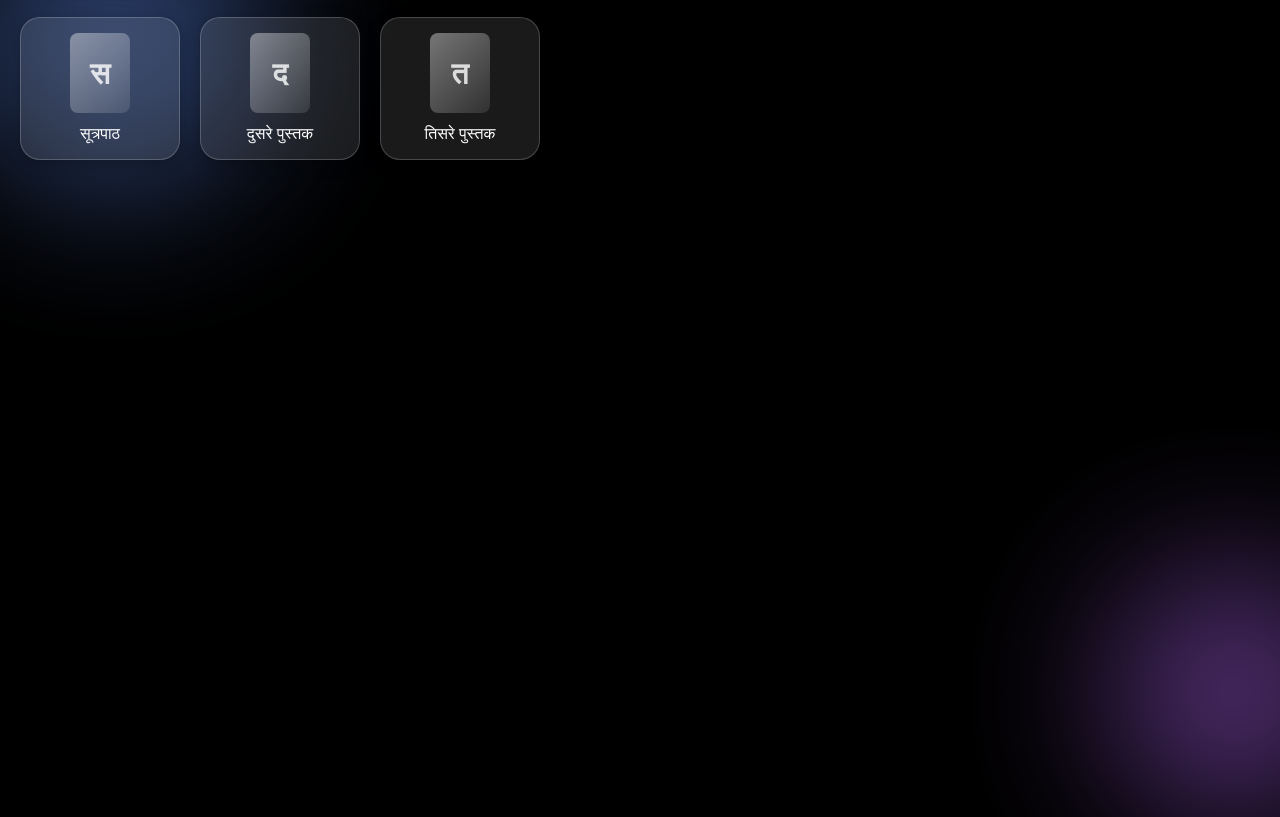
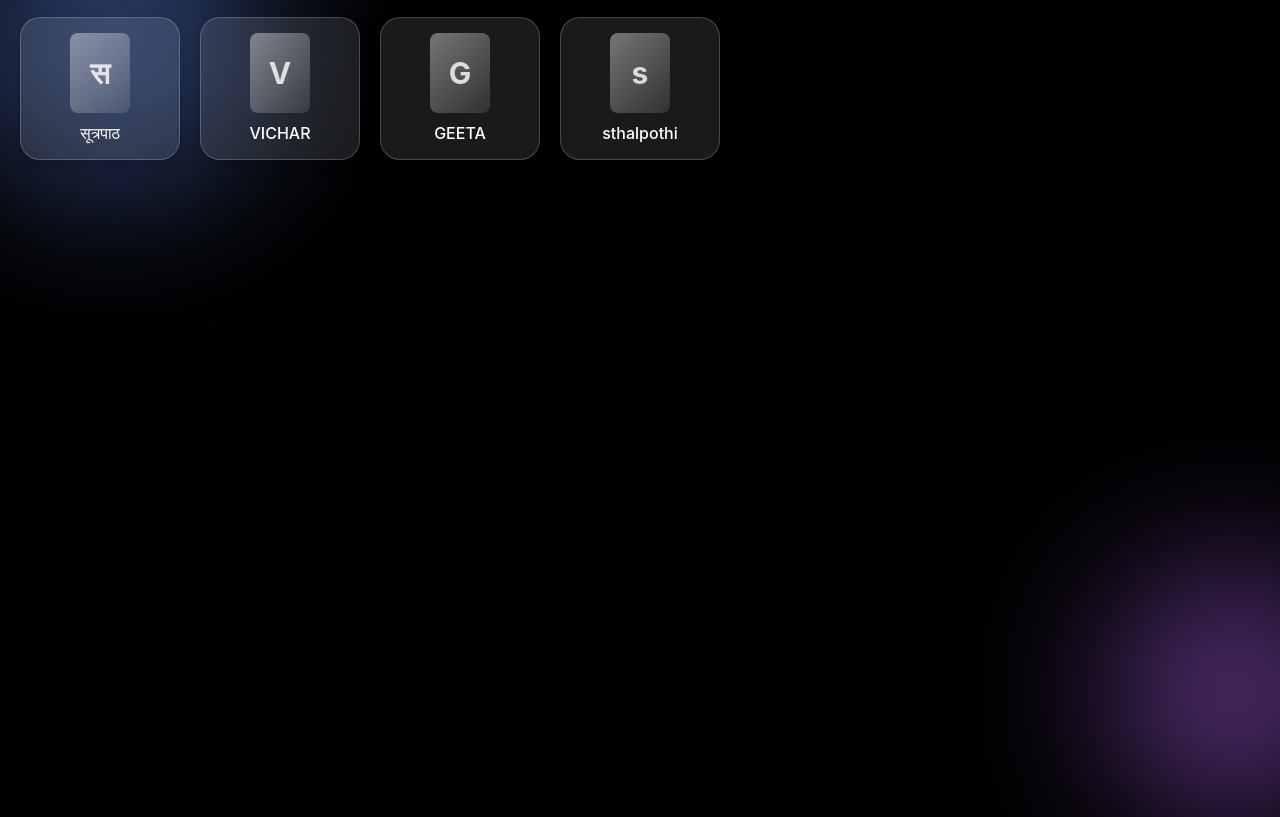
Before and after one commit to rohanborsa6600-tech/ADX-app, a plain HTML site: page index.html in a window 1280 px wide. Shown: the part 83-900 px from the top of the page. Drawn offline with Linux system fonts and the light colour scheme.

Commit message:
Update index.html

```diff
--- a/index.html
+++ b/index.html
@@ -170,8 +170,9 @@
         // 'name': ॲपमध्ये दिसणारे नाव
         const books = [
             { file: 'SUTRAPATH.html', name: 'सूत्रपाठ' },
-            { file: 'page2.html', name: 'दुसरे पुस्तक' },
-            { file: 'page3.html', name: 'तिसरे पुस्तक' }
+            { file: 'VICHAR STHAL NEW.html', name: 'VICHAR' },
+            { file: 'GEETA BHASHY.html', name: 'GEETA' },
+            { file: 'STHALPOTHI WITH PRAKARANVASH .html', name: 'sthalpothi' }
             // इथे तुम्ही आणखी पुस्तके जोडू शकता
         ];
 
```
